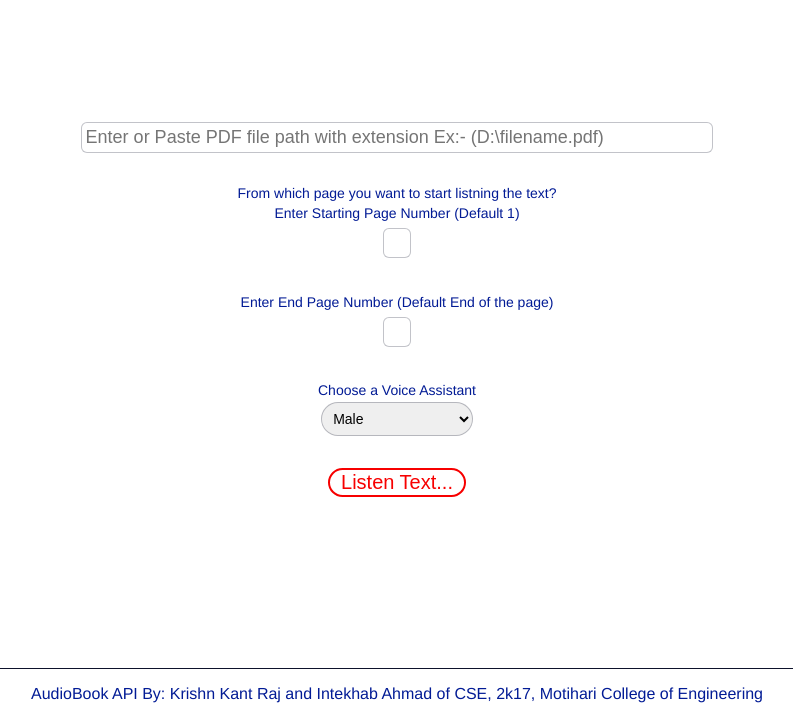
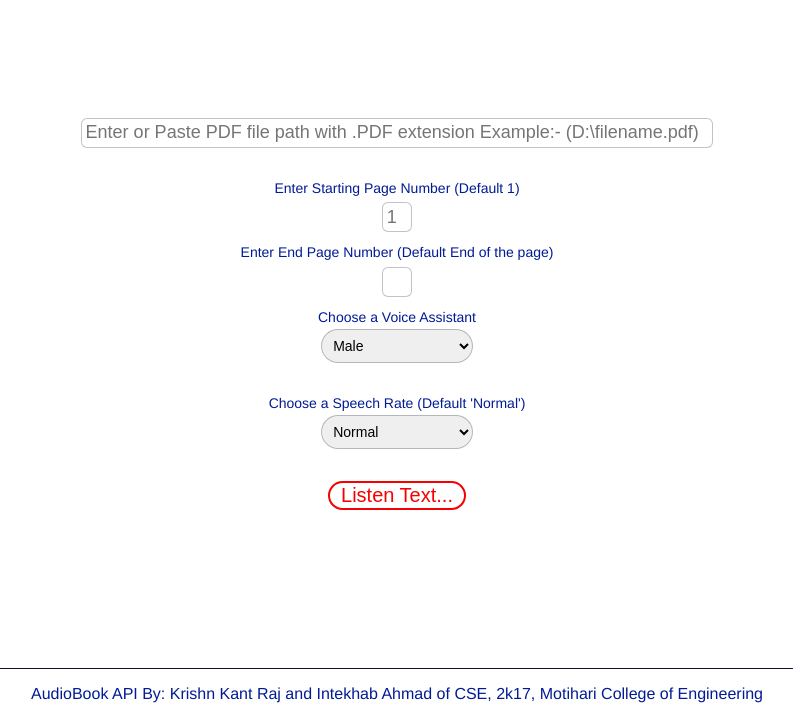
Before and after one commit to krishn-kant-raj/AI-Robo-Reader, a Flask app: page / in a window 1280 px wide. Shown: the part 81-800 px from the top of the page, without its empty margins (243-1036 px from the left). Run offline with Flask 2, Linux system fonts and the light colour scheme.

Commit message:
Speech Rate Added in API and FileNotFound error fixed.

```diff
--- a/app.py
+++ b/app.py
@@ -13,6 +13,7 @@ def homepage():
         fname = request.form['speech']
         gender = request.form['voices']
         s_pgnum = request.form['pgnum']
+        v_rate = request.form['voice_rate']
         if s_pgnum == '':
             s_pgnum = 0
         else:
@@ -24,11 +25,13 @@ def homepage():
             e_pgnum = 1
         else:
             pass
+        if v_rate == '':
+            v_rate = 'Normal'
 
         e_pgnum = int(e_pgnum)
         text = read_text_from_pdf(fname, s_pgnum, e_pgnum)
         print(text)
-        text_to_speech(text, gender)
+        text_to_speech(text, gender,v_rate)
         return render_template('index.html')
     else:
         return render_template('index.html')
--- a/main.py
+++ b/main.py
@@ -1,7 +1,7 @@
 import pyttsx3
 import PyPDF2
 
-def text_to_speech(text, gender):
+def text_to_speech(text, gender, v_rate):
     """
     Function to convert text to speech
     :param text: text
@@ -9,12 +9,13 @@ def text_to_speech(text, gender):
     :return: None
     """
     voice_dict = {'Male': 0, 'Female': 1}
+    voice_rate = {'Very Slow': 90, 'Slow': 120, 'Normal': 150, 'Fast': 180, 'Very Fast': 220}
     code = voice_dict[gender]
-
+    rate = voice_rate[v_rate]
     engine = pyttsx3.init()
 
     # Setting up voice rate
-    engine.setProperty('rate', 140)
+    engine.setProperty('rate', rate)
 
     # Setting up volume level  between 0 and 1
     engine.setProperty('volume', 0.8)
@@ -27,29 +28,34 @@ def text_to_speech(text, gender):
     engine.runAndWait()
 
 def read_text_from_pdf(fname,s_pgnum, e_pgnum):
-    book = open(fname, 'rb')
-    pdfReader = PyPDF2.PdfFileReader(book)
-    pages = pdfReader.numPages
-    if s_pgnum == 1:
-        s_pgnum = 0
-    elif s_pgnum > pages:
-        s_pgnum = 0
-    elif s_pgnum > 1 and s_pgnum < pages:
-        s_pgnum = s_pgnum + 1
-    else:
-        s_pgnum = 0
+    try:
+        book = open(fname, 'rb')
+        pdfReader = PyPDF2.PdfFileReader(book)
+        pages = pdfReader.numPages
+        if s_pgnum == 1:
+            s_pgnum = 0
+        elif s_pgnum > pages:
+            s_pgnum = 0
+        elif s_pgnum > 1 and s_pgnum < pages:
+            s_pgnum = s_pgnum + 1
+        else:
+            s_pgnum = 0
 
-    if e_pgnum > pages:
-        e_pgnum = pages
-    elif e_pgnum == s_pgnum:
-        e_pgnum = pages
-        s_pgnum = s_pgnum - 1
+        if e_pgnum > pages:
+            e_pgnum = pages
+        elif e_pgnum == s_pgnum:
+            e_pgnum = pages
+            s_pgnum = s_pgnum - 1
 
-    for num in range(s_pgnum, e_pgnum):
-        page = pdfReader.getPage(num)
-        text = page.extractText()
-        text = text.replace('\n', ' ')
-    return text
+        for num in range(s_pgnum, e_pgnum):
+            page = pdfReader.getPage(num)
+            text = page.extractText()
+            text = text.replace('\n', ' ')
+
+        return text
+
+    except FileNotFoundError:
+        return 'enter or past your pdf file path with extension of .PDF'
 
 s_pgnum = 0
 e_pgnum = 1
@@ -57,7 +63,6 @@ fname = ""
 try:
     text = read_text_from_pdf(fname,s_pgnum,e_pgnum)
 except FileNotFoundError:
-    text =""
+    text=' '
 
-gender = 'Male'
-text_to_speech(text, gender)
+text_to_speech(text, gender='Male', v_rate='Normal')
--- a/templates/index.html
+++ b/templates/index.html
@@ -28,7 +28,7 @@
                     }
                     header {
                       border-bottom: 1px solid #0d122b;
-                      margin-bottom: 0.5em;
+                      margin-bottom: 0.2em;
                     }
                     main {
                       flex-grow: 2;
@@ -37,7 +37,7 @@
                       align-items: center;
                       background-color: #fff;
                       border-radius: 12px;
-                      margin-bottom: 1em;
+                      margin-bottom: 0.2em;
                     }
                     @keyframes bg-pulse {
                       0% {
@@ -69,9 +69,8 @@
 
                     }
                     .field2 {
-                      margin-bottom: 2em;
-                      width: 12%
-                      font-size: 18px;
+                      margin-bottom: 1em;
+                      font-size: 10px;
                       padding: 0.2em;
                       border-radius: 4px;
                       width: 5%;
@@ -132,7 +131,6 @@
     </style>
 
 
-
   </head>
       <body>
 
@@ -143,12 +141,11 @@
         <main>
           <form class="input" id="voice-form" method="post">
                 <div class="field">
-                    <input type="text" name="speech" id="speech" placeholder="Enter or Paste PDF file path with extension Ex:- (D:\filename.pdf)" required />
+                    <input type="text" name="speech" id="speech" placeholder="Enter or Paste PDF file path with .PDF extension Example:- (D:\filename.pdf)" required />
                 </div>
-                <label for="pgnum">From which page you want to start listning the text? </label>
                     <label for="pgnum">Enter Starting Page Number (Default 1)</label>
                 <div class="field2">
-                    <input type="text" name="pgnum" id="pgnum"  />
+                    <input type="text" name="pgnum" id="pgnum" placeholder="1"  />
                 </div>
               <label for="end_pgnum">Enter End Page Number (Default End of the page)</label>
                 <div class="field2">
@@ -160,6 +157,16 @@
                       <select name="voices" id="voices">
                           <option value="Male">Male</option>
                           <option value="Female">Female</option>
+                      </select>
+                </div>
+                <div class="field">
+                    <label for="voice_rate">Choose a Speech Rate (Default 'Normal')</label>
+                      <select name="voice_rate" id="voice_rate">
+                          <option value="Normal">Normal</option>
+                          <option value="Very Slow">Very Slow</option>
+                          <option value="Slow">Slow</option>
+                          <option value="Fast">Fast</option>
+                          <option value="Very Fast">Very Fast</option>
                       </select>
                 </div>
               <button>
```
